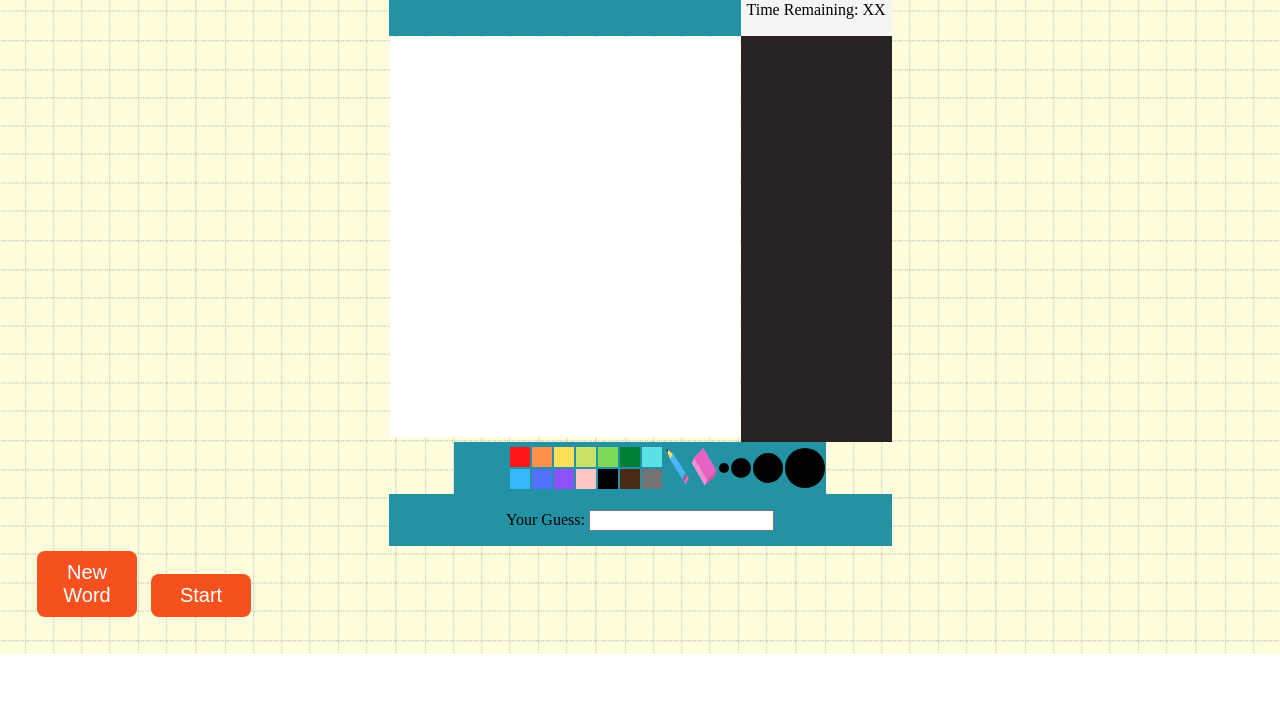
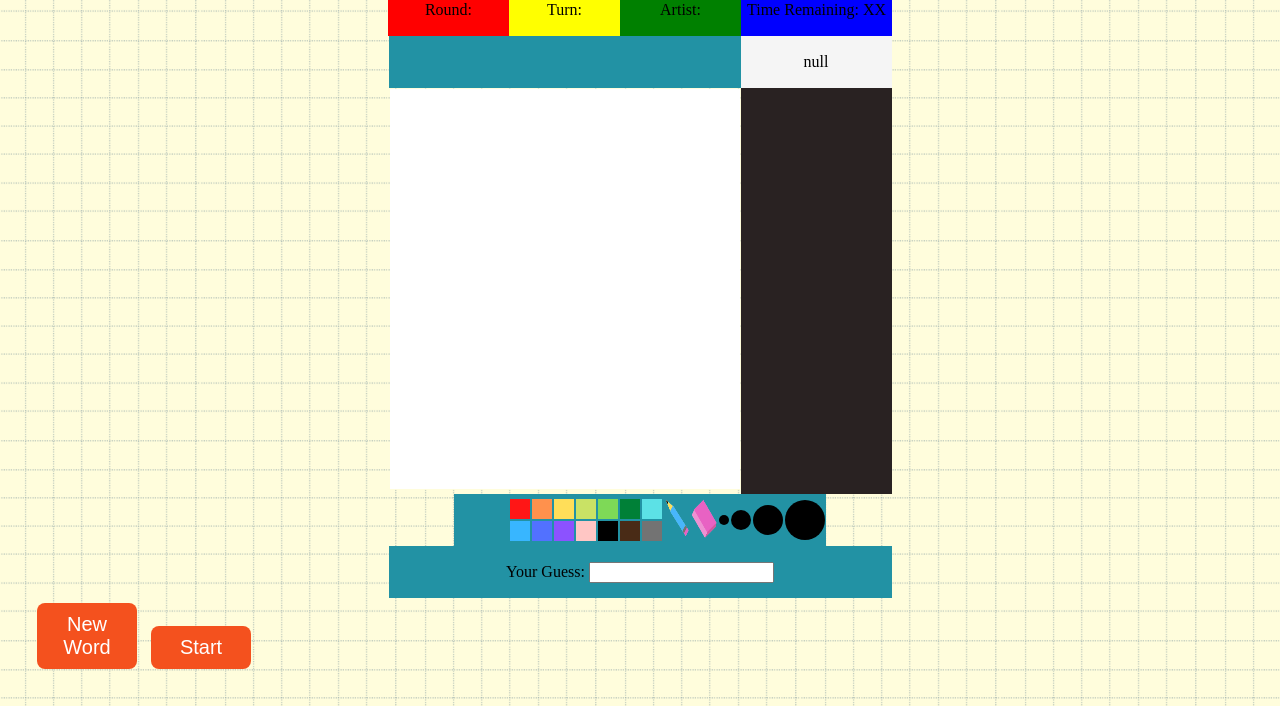
Before and after one commit to tlidowski/doodleio, a website: page app/public/gameroom.html in a window 1280 px wide. Shown: the part 155-861 px from the top of the page. Before the commit the page ends 809 px from the top, so only its background shows below. Drawn offline with nearby package versions, Linux system fonts and the light colour scheme; no server answers.

Commit message:
gameroom has header now

```diff
--- a/app/public/gameroom.html
+++ b/app/public/gameroom.html
@@ -17,11 +17,27 @@
 <div id="gameplay-area" class="gameplayarea">
 	<table>
 		<tr>
+			<td id="round-space" class = "roundspace">
+				Round:
+			</td>
+			<td id="turn-space" class = "turnspace">
+				Turn:
+			</td>
+			<td id="artist-space" class = "artistspace">
+				Artist:
+			</td>
+			<td id="timer-space" class="timerspace">
+				Time Remaining: XX
+			</td>
+		</tr>
+	</table>
+	<table>
+		<tr>
 			<td id="word-space" class = "wordspace">
 				<div id="underscore-space" style="text-align: center;"></div>
 			</td>
-			<td id="timer-space" class="timerspace">
-				Time Remaining: XX
+			<td id="roomcode-space"class="roomcode">
+				Room Code:
 			</td>
 
 		</tr>
--- a/app/public/gameroom.js
+++ b/app/public/gameroom.js
@@ -30,6 +30,13 @@ let urlString = window.location.search;
 let params = new URLSearchParams(urlString);
 
 console.log(params.get("roomId"));
+
+//update header bar
+let roomCodeSpace = document.getElementById("roomcode-space")
+let roundSpace = document.getElementById("round-space")
+let turnSpace = document.getElementById("turn-space")
+let artistSpace = document.getElementById("artist-space")
+roomCodeSpace.textContent = `${params.get("roomId")}`
 
 //Current Default; Change When Artist Characteristic is Accessible
 let isArtist = false;
@@ -339,6 +346,9 @@ socket.on("activePlayers", function (data) {
 
 
 function doodlioTurn(){
+        turnSpace.textContent = `Turn: ${turn}`
+        roundSpace.textContent = `Round: ${(3-roundsLeft) + 1}`
+        artistSpace.textContent = `Artist: ${activePlayers[turn-1]}`
         console.log("CURRENT TURN: " + turn + " and Round: " + ((3-roundsLeft) + 1));
         correctGuesses = 0;
 
--- a/app/public/style.css
+++ b/app/public/style.css
@@ -38,7 +38,35 @@
 	border: none;
 	width: 149px;
 	height: 50px;
+	background-color: blue;
+	text-align: center;
+}
+.roomcode{
+	border: none;
+	width: 149px;
+	height: 50px;
 	background-color: whitesmoke;
+	text-align: center;
+}
+.roundspace{
+	border: none;
+	width: 119px;
+	height: 50px;
+	background-color: red;
+	text-align: center;
+}
+.turnspace{
+	border: none;
+	width: 109px;
+	height: 50px;
+	background-color: yellow;
+	text-align: center;
+}
+.artistspace{
+	border: none;
+	width: 119px;
+	height: 50px;
+	background-color: green;
 	text-align: center;
 }
 .guessspace{
```
